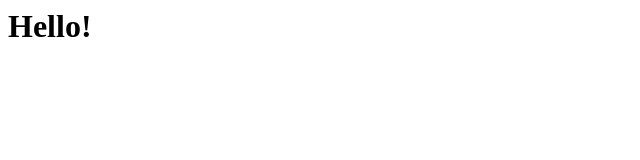
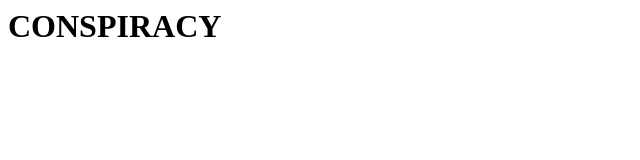
Before and after one commit to basher0/jb, a plain HTML site: page index.html in a window 1280 px wide. Shown: the whole page, without its empty margins (0-640 px from the left). Drawn offline with Linux system fonts and the light colour scheme.

Commit message:
Update index.html

```diff
--- a/index.html
+++ b/index.html
@@ -1 +1 @@
-<h1>Hello!</h1>
+<h1>CONSPIRACY</h1>
```
